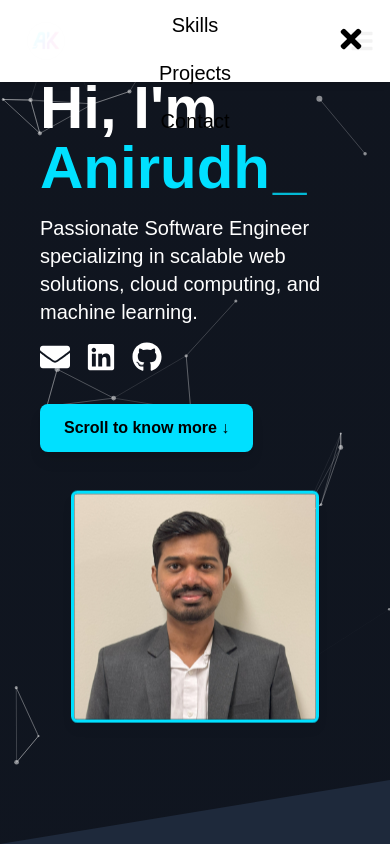
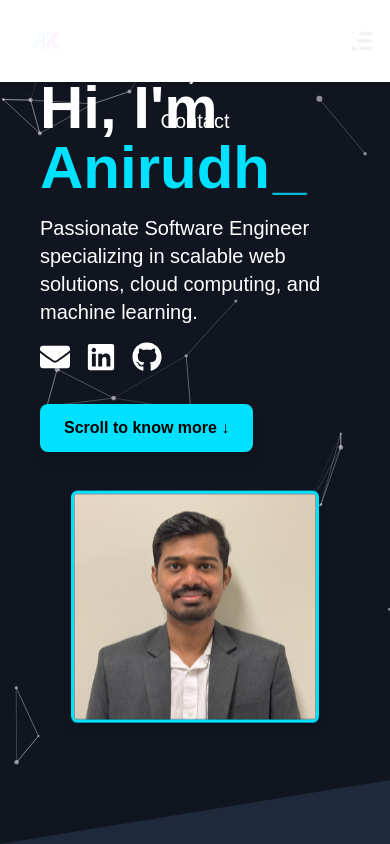
Before and after one commit to AnirudhKalva/Portfolio_Website, a React (Create React App) app: page / in a window 390 px wide. Both pictures are taken after a click on the button 362 px from the left and 41 px from the top of the page. Shown: the top 844 px of the page. Built offline with nearby package versions, Linux system fonts and the light colour scheme.

Commit message:
fix in nav bar
fix in nav bar

```diff
--- a/src/components/SideBar.js
+++ b/src/components/SideBar.js
@@ -39,12 +39,12 @@ const SideBar = () => {
 
       {/* Mobile Sidebar */}
       {isNavOpen && (
-        <div className="fixed inset-0 bg-white dark:bg-[#0A0F1A] bg-opacity-95 flex flex-col items-center justify-center z-50 w-full h-full transition-colors duration-300">
-          <button className="absolute top-6 right-6 text-3xl text-black dark:text-white" onClick={() => setIsNavOpen(false)}>
+        <div className="fixed inset-0 bg-white bg-[#0A0F1A] bg-opacity-95 flex flex-col items-center justify-center z-50 w-full h-full transition-colors duration-300">
+          <button className="absolute top-6 right-6 text-3xl text-black text-white" onClick={() => setIsNavOpen(false)}>
             <FaTimes />
           </button>
 
-          <ul className="flex flex-col items-center space-y-5 text-xl text-black dark:text-white">
+          <ul className="flex flex-col items-center space-y-5 text-xl text-black text-white">
             <li><a href="#about" onClick={(e) => handleSmoothScroll(e, "#about")} className="hover:text-[#00E0FF]">About</a></li>
             <li><a href="#experience-education" onClick={(e) => handleSmoothScroll(e, "#experience-education")} className="hover:text-[#00E0FF]">Career</a></li>
             <li><a href="#skills" onClick={(e) => handleSmoothScroll(e, "#skills")} className="hover:text-[#00E0FF]">Skills</a></li>
```
